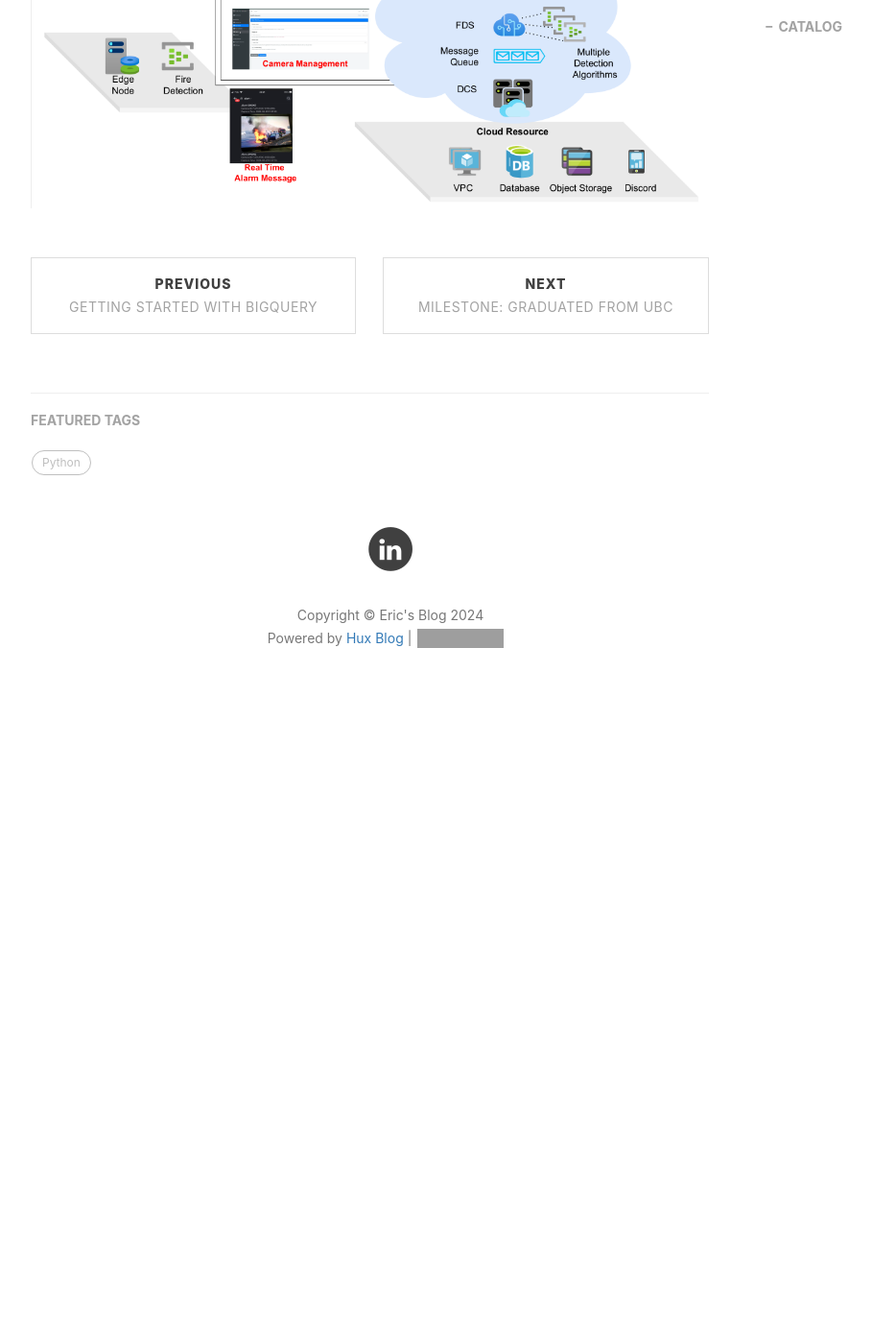
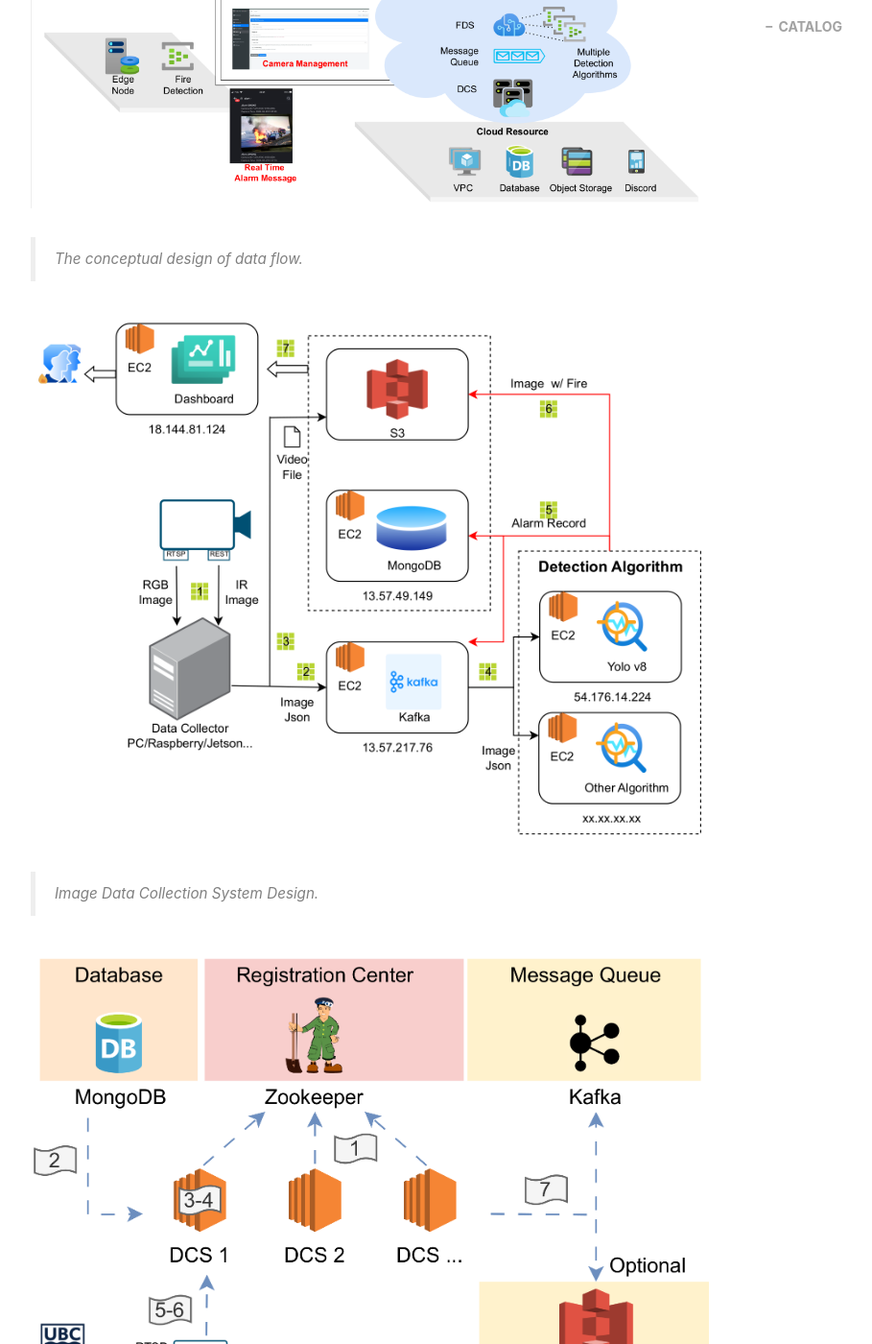
Before and after one commit to erix-yang/erix-yang.github.io, a Jekyll site: the page built from _posts/2024-7-20-ubc-fire-detection.md, in a window 1280 px wide and 1400 px high, scrolled down 632 px. Shown: the whole window at 96% size, without its empty margins (233-1142 px from the left). Built offline with Jekyll 4.4.1, drawn with Linux system fonts in a browser that asks for light colours; nearby versions of some CDN libraries; comment, search, counter and statistics services are not loaded; before the commit the page ends 1401 px from its top, so only the background shows below that; some of the changed text lies outside the part shown; grey boxes are pictures that could not be loaded.

Commit message:
post mod

```diff
--- a/_posts/2024-7-20-ubc-fire-detection.md
+++ b/_posts/2024-7-20-ubc-fire-detection.md
@@ -13,3 +13,19 @@
 > This is the demo fire detection system deployed for boosting campus resilliance against wildfire in Kelowna.
 
 ![Demo](/img/ubc-fire-demo.png)
+
+> The conceptual design of data flow.
+
+![Demo](/img/ubc-data-flow.png)
+
+> Image Data Collection System Design.
+
+![Demo](/img/ubc-dcs.png)
+
+> DCS Node registration in Zookeeper.
+
+![Demo](/img/ubc-zk.png)
+
+> FDS SYstem Design.
+
+![Demo](/img/ubc-fds.png)
```
Also changed, not shown: img/ubc-data-flow.png (added), img/ubc-dcs.png (added), img/ubc-fds.png (added), img/ubc-zk.png (added).
